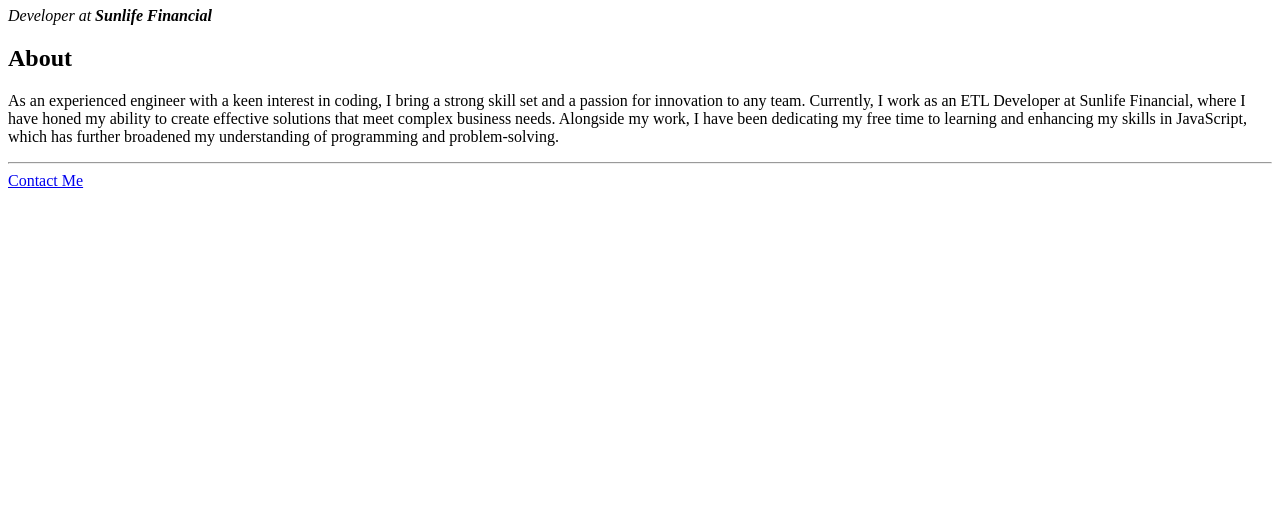
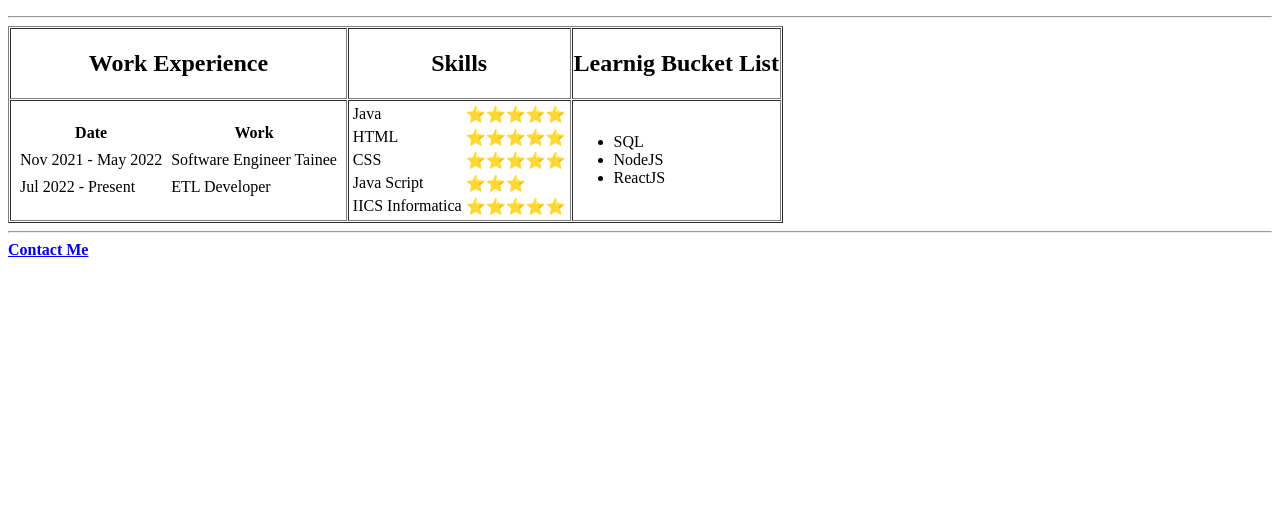
Before and after one commit to gauravk2050/CV, a plain HTML site: page main.html in a window 1280 px wide. Shown: the part 285-800 px from the top of the page. Drawn offline with Linux system fonts and the light colour scheme.

```diff
--- a/main.html
+++ b/main.html
@@ -7,19 +7,98 @@
     <title>Gaurav_CV</title>
 </head>
 <body>
+
+     <!--Table for Intro-->
+     <table cellspacing="15">
+        <tr>
+            <td>
                 <img src="/media/profile.png"
                 alt="Profile Picture"
                 width="200"
                 height="200">
-
+            </td>
+            <td>
                 <h1>Gaurav Kumar</h1>
-     <p><em>Developer at <strong>Sunlife Financial</strong></em></p>
-     <h2>About</h2>
+                <p><em>Developer at <strong><a href="https://www.sunlife.com/en/">Sunlife Financial</a></strong></em></p>
+                <h2><u>About</u></h2>
                 <p>As an experienced engineer with a keen interest in coding, I bring a strong skill set and a passion for innovation to any team.
                     Currently, I work as an ETL Developer at Sunlife Financial, where I have honed my ability to create effective solutions that meet complex business needs.
                     Alongside my work, I have been dedicating my free time to learning and enhancing my skills in JavaScript, which has further broadened my understanding of programming and problem-solving.</p>
+
+            </td>
+        </tr>
+     </table>
+
      <hr>
-     <a href="contact_me.html">Contact Me</a>
+
+     <!--Table for Work Exp, Skills, and Learing Bucket List-->
+     <table cellspacing="1" border="1">
+        <thead>
+            <tr>
+                <th><h2>Work Experience</h2></th>
+                <th><h2>Skills</h2></th>
+                <th><H2> Learnig Bucket List </H2></th>
+            </tr>
+        </thead>
+        <tbody>
+            <tr>
+                <td>
+                    <table cellspacing="7">
+                        <thead>
+                            <tr>
+                                <th>Date</th>
+                                <th>Work</th>
+                            </tr>
+                        </thead>
+                        <tbody>
+                            <tr>
+                                <td>Nov 2021 - May 2022</td>
+                                <td>Software Engineer Tainee</td>
+                            </tr>
+                            <tr>
+                                <td>Jul 2022 - Present</td>
+                                <td>ETL Developer</td>
+                            </tr>
+                        </tbody>
+                    </table>
+                </td>
+                <td>
+                    <TABLE >
+                        <tr>
+                            <td>Java</td>
+                            <td>⭐⭐⭐⭐⭐</td>
+                        </tr>
+                        <tr>
+                            <td>HTML</td>
+                            <td>⭐⭐⭐⭐⭐</td>
+                        </tr>
+                        <tr>
+                            <td>CSS</td>
+                            <td>⭐⭐⭐⭐⭐</td>
+                        </tr>
+                        <tr>
+                            <td>Java Script</td>
+                            <td>⭐⭐⭐</td>
+                        </tr>
+                        <tr>
+                            <td>IICS Informatica</td>
+                            <td>⭐⭐⭐⭐⭐</td>
+                        </tr>
+                    </TABLE>
+                </td>
+                <td>
+                    <ul>
+                        <li>SQL</li>
+                        <li>NodeJS</li>
+                        <li>ReactJS</li>
+                    </ul>
+                </td>
+            </tr>
+        </table>
+    </tbody>
+
+    <hr>
+    <a href="contact_me.html"><strong>Contact Me</strong></a>
 
 
 
```
Also changed, not shown: Contact_me.html (+34 -2 lines), contact_response.html (added, +17 -0 lines). Lines whose indentation alone changed are shown as unchanged.
